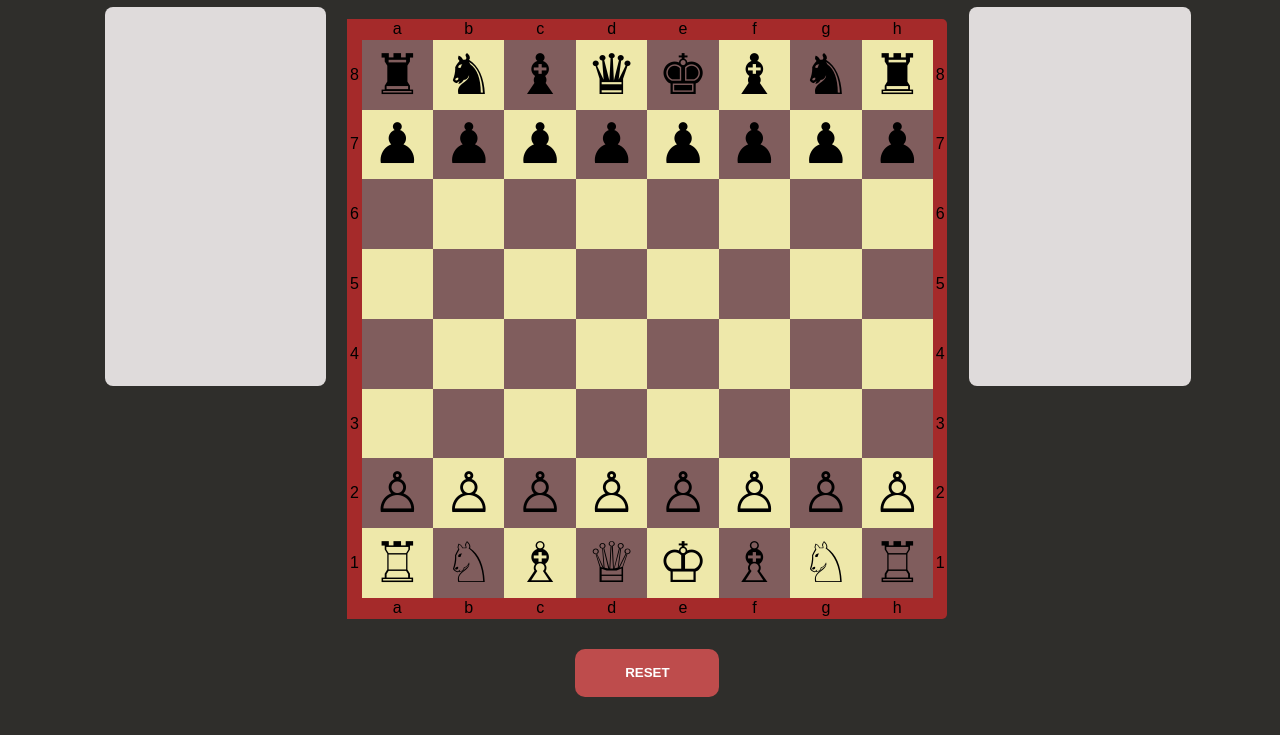
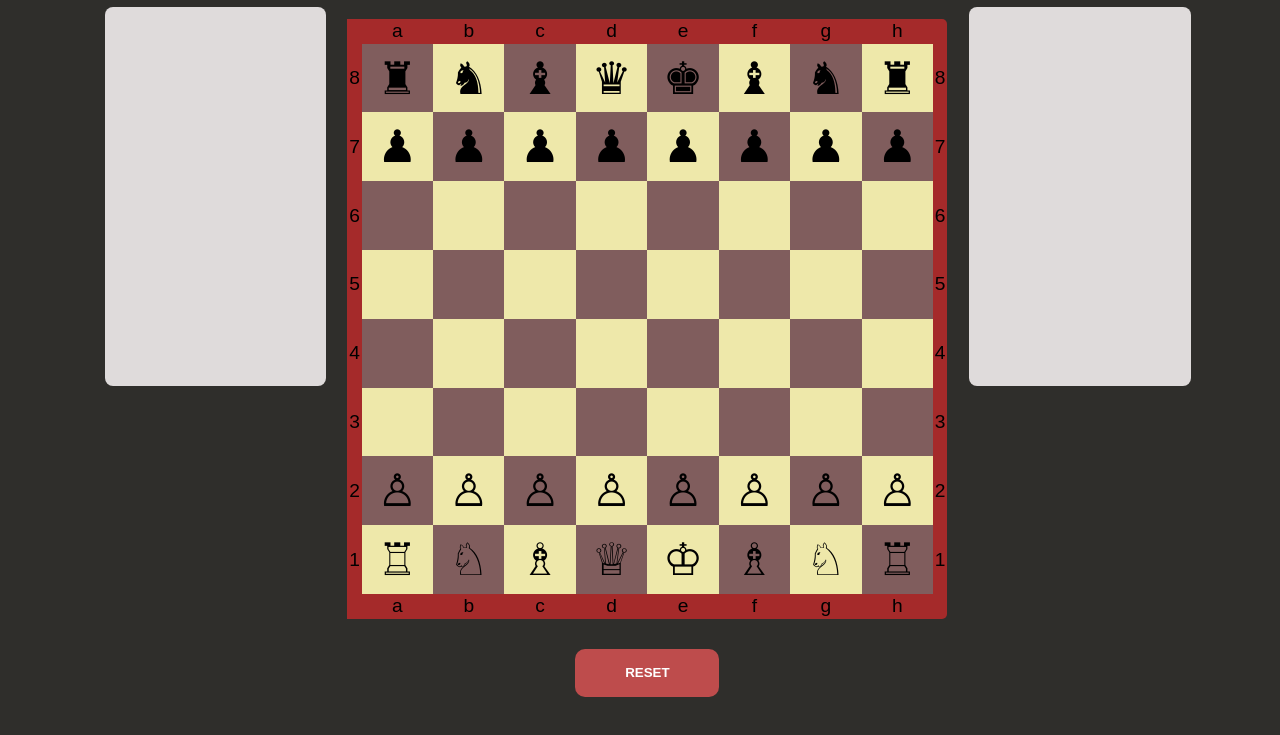
Before and after one commit to BraidenKirkland/chess, a plain HTML site: page index.html in a window 1280 px wide. Both pictures are taken after a click on the button "Start Game". Shown: the part 69-804 px from the top of the page. Drawn offline with nearby package versions, Linux system fonts and the light colour scheme.

Commit message:
C-11 ensure piece sizes adjust with the screen

```diff
--- a/styles/style.css
+++ b/styles/style.css
@@ -1,3 +1,7 @@
+* {
+    box-sizing: border-box;
+}
+
 html, body {
     width: 100%;
     height: 100%;
@@ -180,7 +184,6 @@ tr.even-row, tr.odd-row {
     height: 11.11%
 }
 
-
 tr.label-row, td.label-cell {
     background-color: brown;
     border: none;
@@ -188,8 +191,14 @@ tr.label-row, td.label-cell {
 
 td.number {
     width: 2.22%;
-    padding: 0;
+    font-size: 1.5vw;
+    font-weight: 500;
     overflow: hidden;
+}
+
+td.letter {
+    font-size: 1.5vw;
+    font-weight: 500;
 }
 
 td.light-square, td.dark-square{
@@ -202,7 +211,7 @@ td.light-square, td.dark-square{
 .piece, .empty{
     margin: 0;
     padding: 0;
-    font-size: 3.5em;
+    font-size: 3.5vw;
     border: 0;
     background-color: transparent;
     width: 100%;
```
